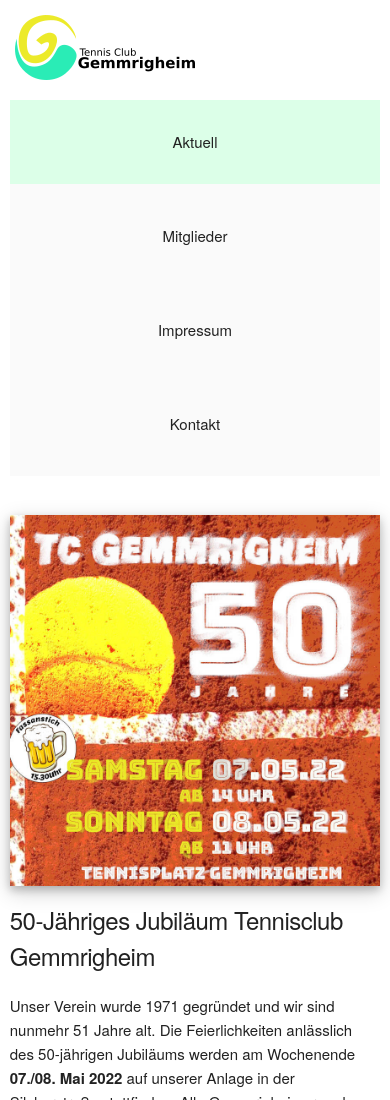
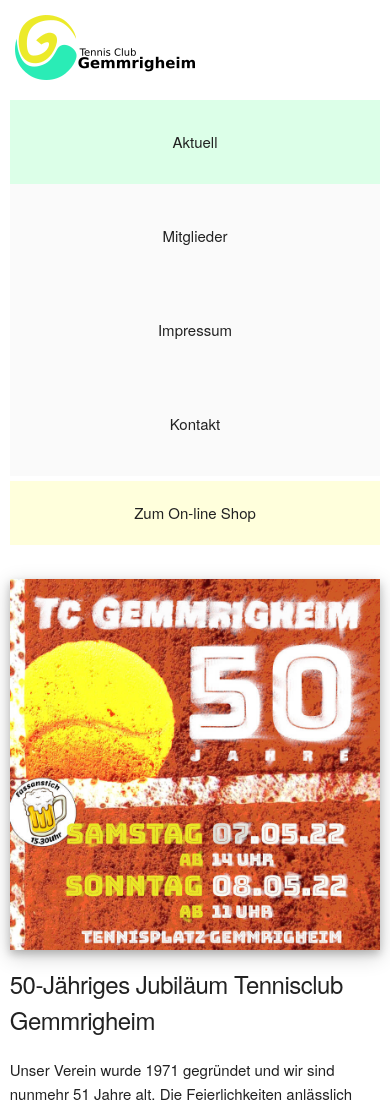
Before and after one commit to avluent/tcg, a plain HTML site: page index.html in a window 390 px wide. Shown: the top 1100 px of the page. Drawn offline with Linux system fonts and the light colour scheme.

Commit message:
Implemented online shop button

```diff
--- a/css/tcg.css
+++ b/css/tcg.css
@@ -65,6 +65,8 @@ a:hover {
     float: right;
 }
 .navbar-list {
+    display: flex;
+    min-width: min-content;
     list-style-type: none;
     margin: 0;
     padding: 0;
@@ -72,7 +74,8 @@ a:hover {
     background-color: #fafafa;
 }
 .navbar-item {
-    float: left;
+    display: inline-block;
+    white-space: nowrap;
     cursor: pointer;
 }
 .navbar-item a {
@@ -110,6 +113,20 @@ a:hover {
 .no1 { background-image: url("../img/slider/slide1.jpg"); }
 .no2 { background-image: url("../img/slider/slide2.jpg"); }
 .no3 { background-image: url("../img/slider/slide3.jpg"); }
+.to-shop-button-container {
+    position: absolute;
+    top: 360px;
+    right: -10px;
+    max-width: min-content;
+}
+.to-shop-button-container span {
+    display: none;
+}
+.to-shop-button {
+    max-width: 150px;
+    transform: rotate(10deg);
+    cursor: pointer;
+}
 /* Page properties */
 #page-frame {
     margin-top:30px;
@@ -251,6 +268,7 @@ a:hover {
         width: 100%;
     }
     .navbar-list {
+        display: block;
         width: 100%;
         order: reverse;
     }
@@ -260,6 +278,36 @@ a:hover {
     }
     .navbar-item a:hover, .navbar-item a {
         border: none;
+    }
+    .to-shop-button-container {
+        height: auto;
+        position: relative;
+        display: flex;
+        justify-content: center;
+        top: 0;
+        right: 0;
+        width: 100%;
+        max-width: max-content;
+        min-width: 100%;
+        cursor: pointer;
+    }
+    .to-shop-button-container a {
+        display: block;
+        flex-grow: 1;
+        width: 100%;
+        height: auto;
+        background-color: #ffffdc;
+        color: #222;
+        text-align: center !important;
+        padding: 20px 16px;
+        text-decoration: none;
+        border: none;
+    }
+    .to-shop-button-container span {
+        display: block;
+    }
+    .to-shop-button {
+        display: none;
     }
     .rotate-block-left-top, .rotate-block-right-top {
         display: none;
--- a/index.html
+++ b/index.html
@@ -72,6 +72,12 @@
                 <div class="slide no2"></div>
                 <div class="slide no3"></div>
             </div>
+            <div class="to-shop-button-container">
+                <a href="https://meinvereinsfieber.de/collections/tc-gemmrigheim-e-v" target="_new">
+                    <span>Zum On-line Shop</span>
+                    <img src="img/zum_shop.png" class="to-shop-button" />
+                </a>
+            </div>
         </div>
     </div>
     </header>
```
Also changed, not shown: img/zum_shop.png (added).
